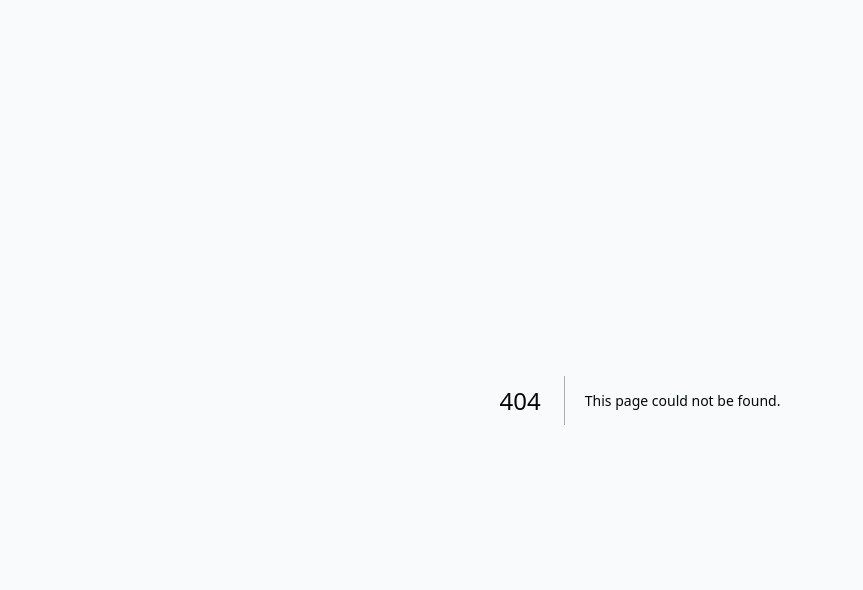
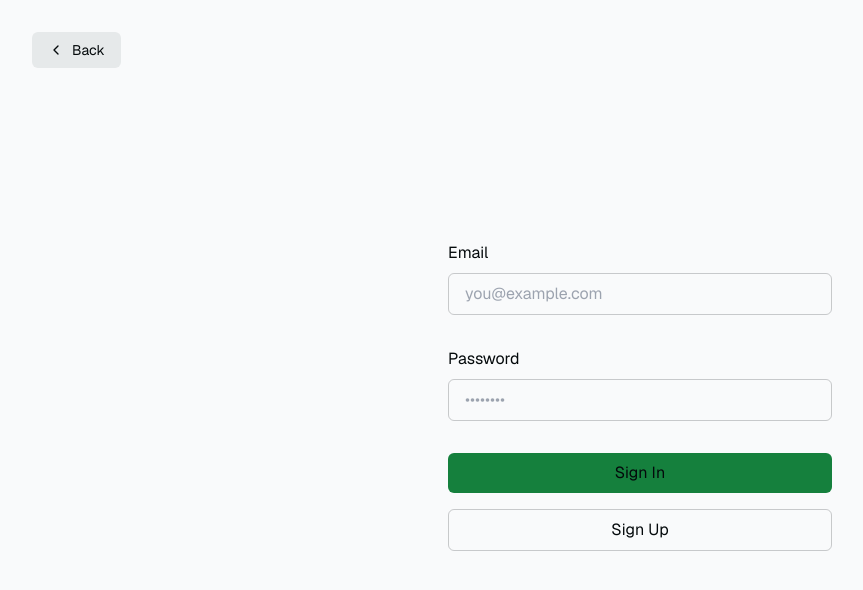
Before and after one commit to Podziuu/nerdbord-project-challenge, a Next.js app: page /login in a window 1280 px wide. Before the commit this address had no page. Shown: the top 590 px of the page, without its empty margins (0-863 px from the left). Built offline with nearby package versions, Linux system fonts and the light colour scheme.

Commit message:
login page

```diff
--- /dev/null
+++ b/app/login/page.tsx
@@ -0,0 +1,119 @@
+import Link from "next/link";
+import { headers } from "next/headers";
+import { createClient } from "@/utils/supabase/server";
+import { redirect } from "next/navigation";
+import { SubmitButton } from "@/components/SubmitButton";
+
+export default function Login({
+  searchParams,
+}: {
+  searchParams: { message: string };
+}) {
+  const signIn = async (formData: FormData) => {
+    "use server";
+
+    const email = formData.get("email") as string;
+    const password = formData.get("password") as string;
+    const supabase = createClient();
+
+    const { error } = await supabase.auth.signInWithPassword({
+      email,
+      password,
+    });
+
+    if (error) {
+      return redirect("/login?message=Could not authenticate user");
+    }
+
+    return redirect("/storage");
+  };
+
+  const signUp = async (formData: FormData) => {
+    "use server";
+
+    const origin = headers().get("origin");
+    const email = formData.get("email") as string;
+    const password = formData.get("password") as string;
+    const supabase = createClient();
+
+    const { error } = await supabase.auth.signUp({
+      email,
+      password,
+      options: {
+        emailRedirectTo: `${origin}/auth/callback`,
+      },
+    });
+
+    if (error) {
+      return redirect("/login?message=Could not authenticate user");
+    }
+
+    return redirect("/login?message=Check email to continue sign in process");
+  };
+
+  return (
+    <div className="flex-1 flex flex-col w-full px-8 sm:max-w-md justify-center gap-2">
+      <Link
+        href="/"
+        className="absolute left-8 top-8 py-2 px-4 rounded-md no-underline text-foreground bg-btn-background hover:bg-btn-background-hover flex items-center group text-sm"
+      >
+        <svg
+          xmlns="http://www.w3.org/2000/svg"
+          width="24"
+          height="24"
+          viewBox="0 0 24 24"
+          fill="none"
+          stroke="currentColor"
+          strokeWidth="2"
+          strokeLinecap="round"
+          strokeLinejoin="round"
+          className="mr-2 h-4 w-4 transition-transform group-hover:-translate-x-1"
+        >
+          <polyline points="15 18 9 12 15 6" />
+        </svg>{" "}
+        Back
+      </Link>
+
+      <form className="flex-1 flex flex-col w-full justify-center gap-2 text-foreground">
+        <label className="text-md" htmlFor="email">
+          Email
+        </label>
+        <input
+          className="rounded-md px-4 py-2 bg-inherit border mb-6"
+          name="email"
+          placeholder="you@example.com"
+          required
+        />
+        <label className="text-md" htmlFor="password">
+          Password
+        </label>
+        <input
+          className="rounded-md px-4 py-2 bg-inherit border mb-6"
+          type="password"
+          name="password"
+          placeholder="••••••••"
+          required
+        />
+        <SubmitButton
+          formAction={signIn}
+          className="bg-green-700 rounded-md px-4 py-2 text-foreground mb-2"
+          pendingText="Signing In..."
+        >
+          Sign In
+        </SubmitButton>
+        <SubmitButton
+          formAction={signUp}
+          className="border border-foreground/20 rounded-md px-4 py-2 text-foreground mb-2"
+          pendingText="Signing Up..."
+        >
+          Sign Up
+        </SubmitButton>
+        {searchParams?.message && (
+          <p className="mt-4 p-4 bg-foreground/10 text-foreground text-center">
+            {searchParams.message}
+          </p>
+        )}
+      </form>
+    </div>
+  );
+}
```
